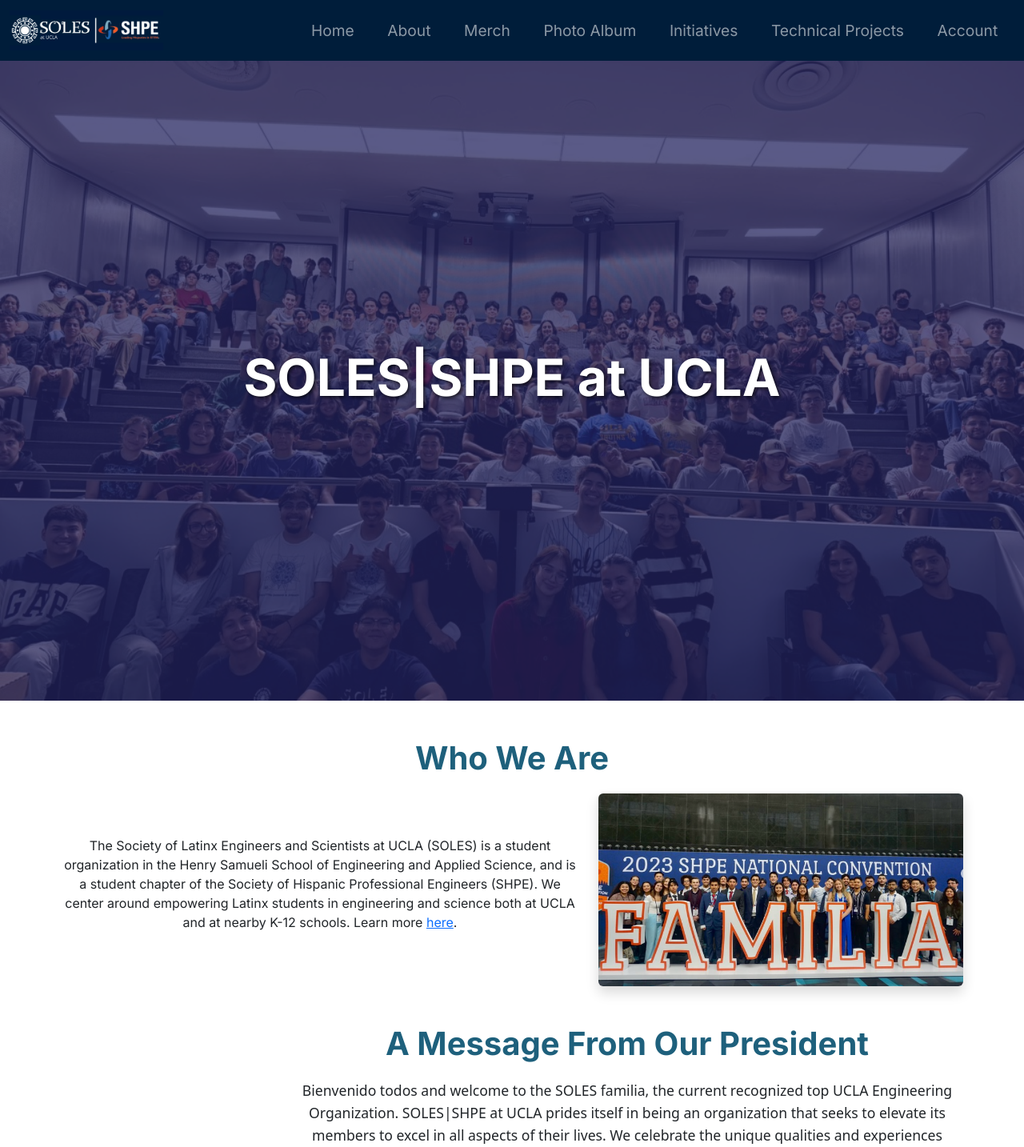
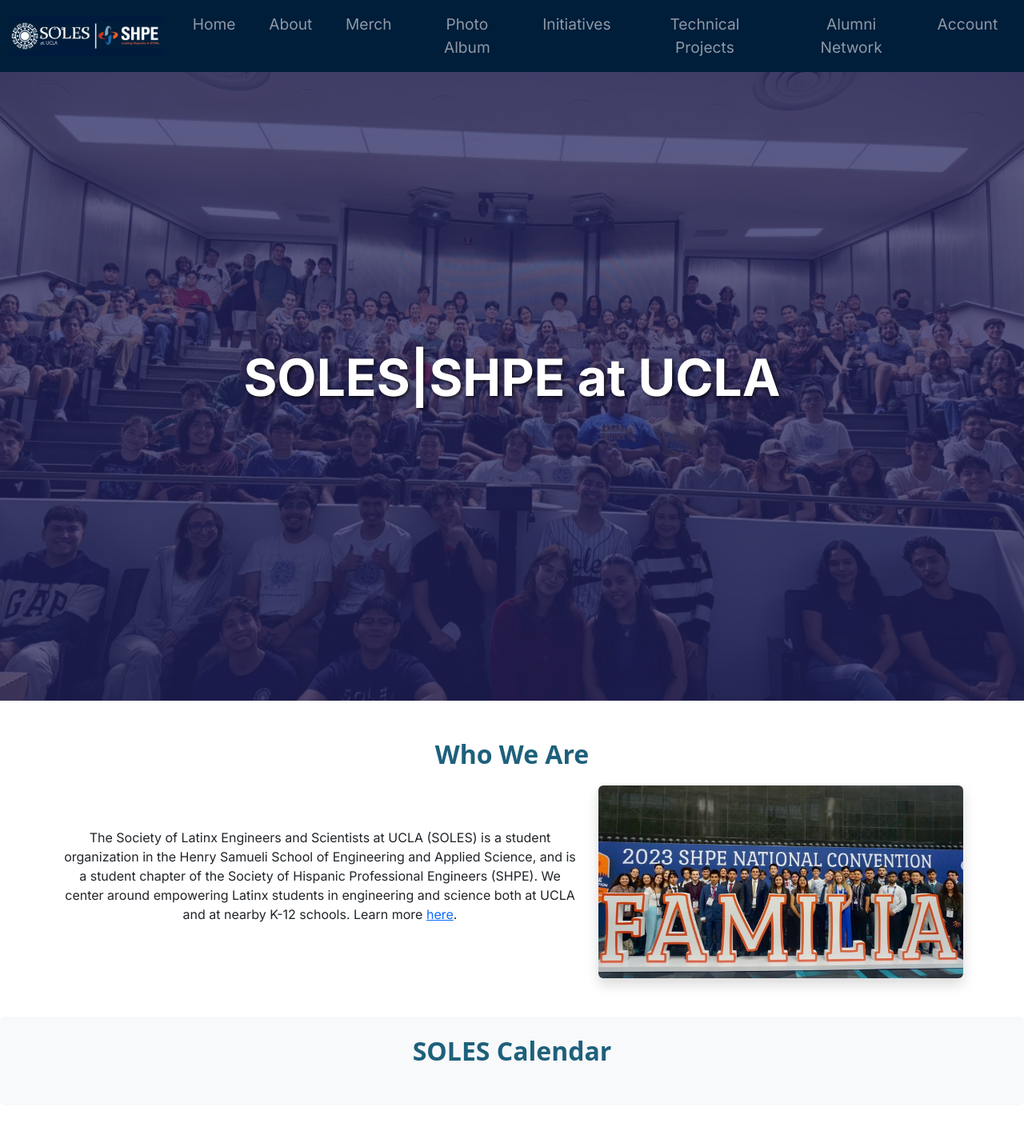
Before and after one commit to ucla-soles-webmaster/ucla-soles-websitev3, a React (Create React App) app: page / in a window 1280 px wide. Shown: the top 1434 px of the page at 80% size. Built offline with nearby package versions, Linux system fonts and the light colour scheme.

Commit message:
minor change to home page and navbar

```diff
--- a/src/client/App.js
+++ b/src/client/App.js
@@ -23,7 +23,7 @@
           <Route path="/merch" element={<Merch />}/>
           <Route path="/photoalbum" element={<PhotoAlbum/>}/>
           <Route path="/login" element={<Login />}/>
-          <Route path="/alumnetwork" element={<AlumNetwork/>}/>
+          <Route path="/alumnet" element={<AlumNetwork/>}/>
           <Route path="/techpage" element={<TechnicalProjects />}/>
           <Route path="/initiatives" element={<Initiatives />} />
           <Route path="/eboard" element={<EBoard />}/>
--- a/src/client/NavBar.js
+++ b/src/client/NavBar.js
@@ -46,6 +46,9 @@
                 <Link className="nav-link" to="/techpage" onClick={() => setHamburgerOpen(false)}>Technical Projects</Link>
               </li>
               <li className="nav-item">
+                <Link className="nav-link" to="/alumnet" onClick={() => setHamburgerOpen(false)}>Alumni Network</Link>
+              </li>
+              <li className="nav-item">
                 <Link className="nav-link" to="/login" onClick={() => setHamburgerOpen(false)}>Account</Link>
               </li>
             </ul>
--- a/src/client/pages/Home.css
+++ b/src/client/pages/Home.css
@@ -1,4 +1,10 @@
 @import url('https://fonts.googleapis.com/css2?family=Inter:wght@100..900&display=swap');
+
+.calendarTitle{
+  color: rgb(30, 96, 124);
+  font-weight: bold;
+  margin-bottom: 20px;
+}
 
 .container {
   padding: 0 !important;
--- a/src/client/pages/Home.js
+++ b/src/client/pages/Home.js
@@ -11,13 +11,13 @@
             {/* Full-width cover section */}
             <div className="coverImage d-flex align-items-center justify-content-center">
                 <div className="overlay text-center text-white">
-                    <h1 className="coverText display-3">SOLES|SHPE at UCLA</h1>
+                    <h2 className="coverText display-3">SOLES|SHPE at UCLA</h2>
                 </div>
             </div>
 
             {/* Who We Are Section */}
             <div className="container my-5">
-                <h1 className="WhoWeAre text-center">Who We Are</h1>
+                <h2 className="WhoWeAre text-center">Who We Are</h2>
                 <div className="row align-items-center mx-auto" style={{ maxWidth: "90%" }}>
                     <div className="col-md-7">
                         <p className="WhoWeAreParagraph">
@@ -29,6 +29,10 @@
                     </div>
                 </div>
             </div>
+            {/*Google Calendar */}
+            <div className="calendar bg-light p-4 rounded my-5">
+                <h2 className="calendarTitle text-center mb-4">SOLES Calendar</h2>
+            </div>
 
             {/* President's Message Section */}
             <div className="container my-5">
@@ -37,7 +41,7 @@
                         <img src={solesPrez} alt="Soles President" className="img-fluid rounded shadow" />
                     </div>
                     <div className="col-md-9">
-                        <h1 className="WhoWeAre text-center">A Message From Our President</h1>
+                        <h2 className="WhoWeAre text-center">A Message From Our President</h2>
                         <p className="PresidentMessage">
                             Bienvenido todos and welcome to the SOLES familia,
                             the current recognized top UCLA Engineering Organization. SOLES|SHPE at UCLA prides itself in being
--- a/src/client/pages/Initiatives.js
+++ b/src/client/pages/Initiatives.js
@@ -1,3 +1,5 @@
+import "./Initiatives.css";
+
 export default function Initiatives() {
     return (
         <div>
```
Also changed, not shown: src/client/pages/Initiatives.css (added).
